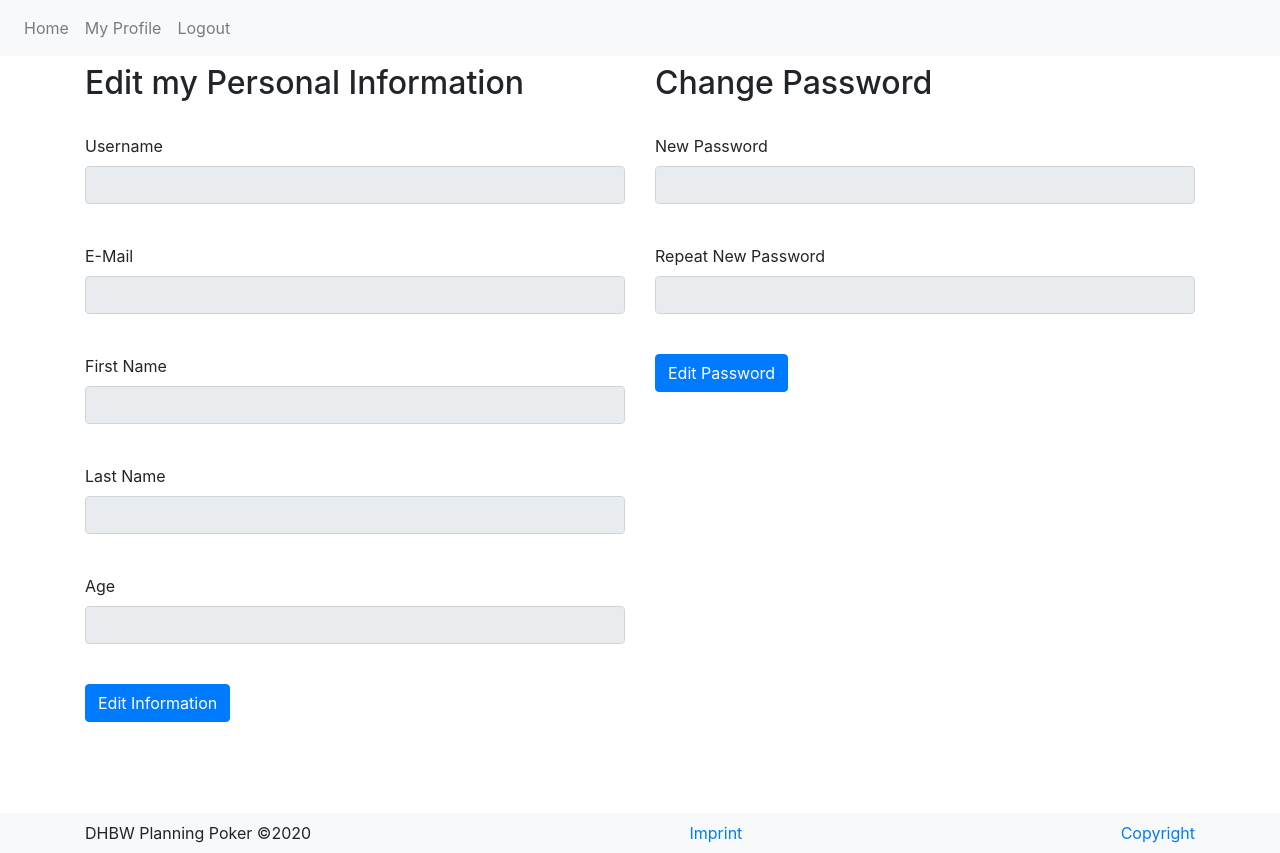
After one commit to Haiyn/dhbw-web-engineering-2, a PHP site: the page made by src/views/profile-edit/profile-edit.phtml in a window 1280 px wide. The commit adds this page. Run offline with PHP 8.4, Linux system fonts and the light colour scheme; the template is opened without the code that fills it, so the values that code supplies are empty; some libraries are stand-ins or nearby versions.

Commit message:
implemented edit profile

```diff
--- /dev/null
+++ b/src/views/profile-edit/profile-edit.css
@@ -0,0 +1,3 @@
+button {
+    margin-bottom: 5%;
+}
--- /dev/null
+++ b/src/views/profile-edit/profile-edit.js
@@ -0,0 +1,16 @@
+$(document).ready(function() {
+    // Enables form, shows submit button and hides enable button
+    $( "#js-personal-enable" ).on( "click", function() {
+        console.log("Yup");
+        document.getElementById("js-personal-enable").setAttribute("hidden", null);
+        document.getElementById("js-personal-submit").toggleAttribute("hidden");
+        $("#js-personal-form :input").prop("disabled", false);
+    });
+
+    // Enables form, shows submit button and hides enable button
+    $( "#js-password-enable" ).on( "click", function() {
+        document.getElementById("js-password-enable").setAttribute("hidden", null);
+        document.getElementById("js-password-submit").removeAttribute("hidden");
+        $("#js-password-form :input").prop("disabled", false);
+    });
+});
--- /dev/null
+++ b/src/views/profile-edit/profile-edit.phtml
@@ -0,0 +1,76 @@
+<!DOCTYPE html>
+<html lang="en">
+    <head>
+        <?php include "{$_SERVER['DOCUMENT_ROOT']}/views/shared/shared.phtml" ?>
+        <link href="/views/profile-edit/profile-edit.css" rel="stylesheet" type="text/css">
+        <script type="text/javascript" src="/views/profile-edit/profile-edit.js"></script>
+    </head>
+    <body>
+        <?php include "{$_SERVER['DOCUMENT_ROOT']}/views/shared/header/header.phtml" ?>
+        <div class="container min-vh-80">
+            <?php if(isset($isError) && $isError): ?>
+                <div class="alert alert-danger" role="alert">
+                    <p class="text-danger"><?php echo $_SESSION['PROFILE_EDIT_ERROR']; ?></p>
+                </div>
+            <?php endif ?>
+
+            <?php if(isset($isSuccess) && $isSuccess): ?>
+                <div class="alert alert-success" role="alert">
+                    <p class="text-success"><?php echo $_SESSION["PROFILE_EDIT_SUCCESS"]; ?></p>
+                </div>
+            <?php endif ?>
+            <div class="row">
+                <div class="col-sm">
+                    <h2>Edit my Personal Information</h2><br>
+                    <form id="js-personal-form" method="post">
+                        <div class="form-group">
+                            <label for="js-personal-username">Username</label>
+                            <input disabled required id="js-personal-username" type="text" name="username"  maxlength="32"
+                                   class="form-control" value="<?= isset($username) ? $username : "" ?>"><br/>
+                        </div>
+                        <div class="form-group">
+                            <label for="js-personal-email">E-Mail</label>
+                            <input disabled required id="js-personal-email" type="email" name="email" maxlength="32"
+                                   class="form-control" value="<?= isset($email) ? $email : "" ?>"><br/>
+                        </div>
+                        <div class="form-group">
+                            <label for="js-personal-firstname">First Name</label>
+                            <input disabled id="js-personal-firstname" type="text" name="first_name" maxlength="32"
+                                   class="form-control" value="<?= isset($firstName) ? $firstName : "" ?>"><br/>
+                        </div>
+                        <div class="form-group">
+                            <label for="js-personal-lastname">Last Name</label>
+                            <input disabled id="js-personal-lastname" type="text" name="last_name" maxlength="32"
+                                   class="form-control" value="<?= isset($lastName) ? $lastName : "" ?>"><br/>
+                        </div>
+                        <div class="form-group">
+                            <label for="js-personal-age">Age</label>
+                            <input disabled id="js-personal-age" type="number" name="age" class="form-control"
+                                   value="<?= isset($age) ? $age : "" ?>"><br/>
+                        </div>
+                        <button hidden id="js-personal-submit" type="submit" class="btn btn-primary">Save Information</button>
+                    </form>
+                    <button id="js-personal-enable" class="btn btn-primary">Edit Information</button>
+                </div>
+                <div class="col-sm">
+                    <h2>Change Password</h2><br/>
+                    <form id="js-password-form" method="post">
+                        <div class="form-group">
+                            <label for="js-password-password1">New Password</label>
+                            <input disabled required id="js-password-password1" type="password" name="new_password_1"
+                                   maxlength="32" class="form-control"><br/>
+                        </div>
+                        <div class="form-group">
+                            <label for="js-personal-password2">Repeat New Password</label>
+                            <input disabled required id="js-password-password2" type="password" name="new_password_2"
+                                   maxlength="32" class="form-control"><br/>
+                        </div>
+                        <button hidden id="js-password-submit" type="submit" class="btn btn-primary">Save Password</button>
+                    </form>
+                    <button id="js-password-enable" class="btn btn-primary">Edit Password</button>
+                </div>
+            </div>
+        </div>
+        <?php include "{$_SERVER['DOCUMENT_ROOT']}/views/shared/footer/footer.phtml" ?>
+    </body>
+</html>
--- a/src/views/shared/shared.phtml
+++ b/src/views/shared/shared.phtml
@@ -2,6 +2,7 @@
 <title><?= isset($pageTitle) ? $pageTitle : "Event Booking"?></title>
 <meta name="viewport" content="width=device-width, initial-scale=1">
 <meta charset="utf-8">
+<script type="text/javascript" src="/resources/assets/jquery/jquery.min.js"></script>
 <script type="text/javascript" src="/resources/assets/bootstrap/js/bootstrap.min.js"></script>
 <link href="/resources/assets/bootstrap/css/bootstrap.min.css" rel="stylesheet">
 <link href="/views/shared/header/header.css" rel="stylesheet">
```
Also changed, not shown: src/controllers/ProfileEditController.php (added, +111 -0 lines), src/models/User.php (+26 -1 lines), src/views/profile/profile.phtml (+8 -8 lines).
